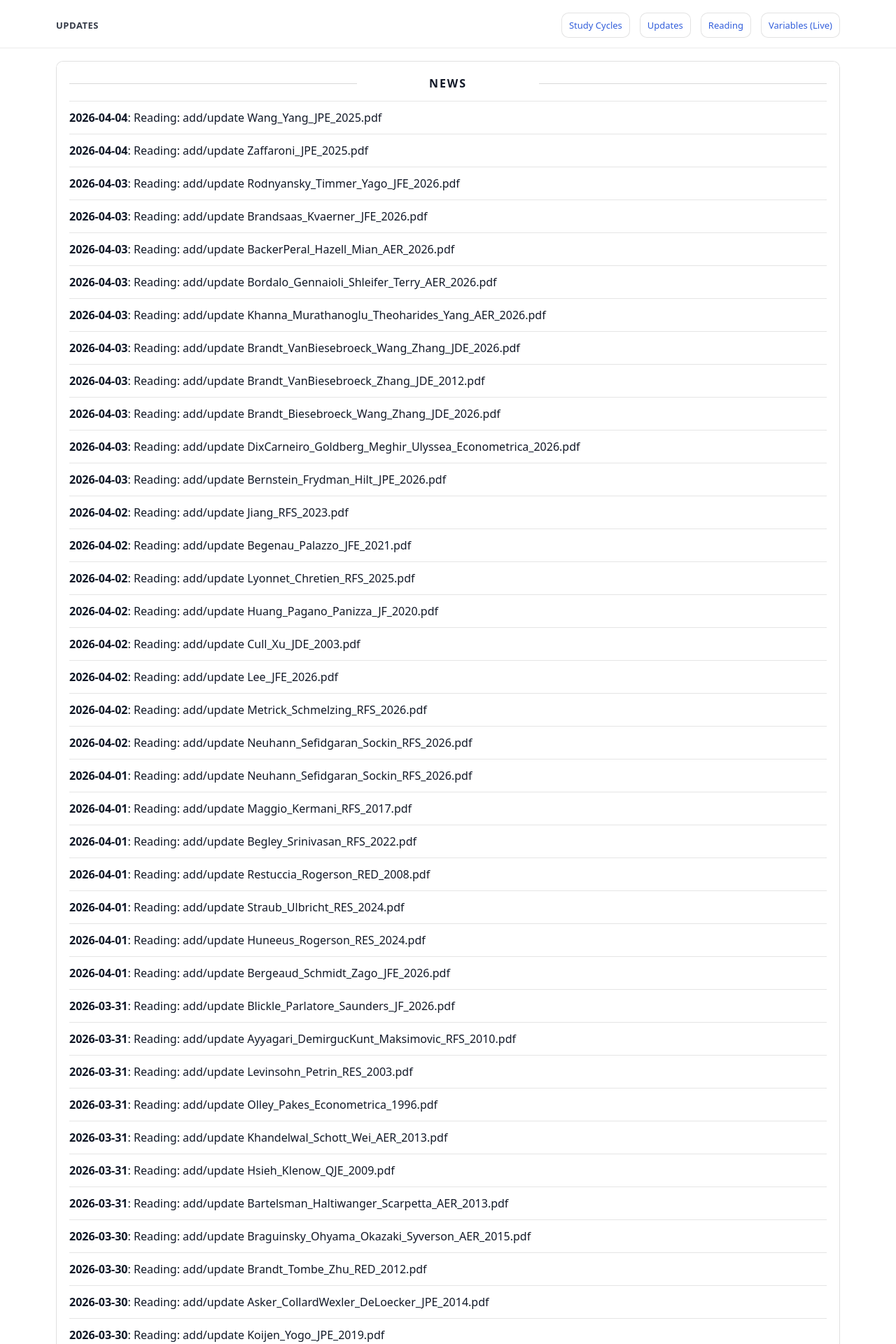
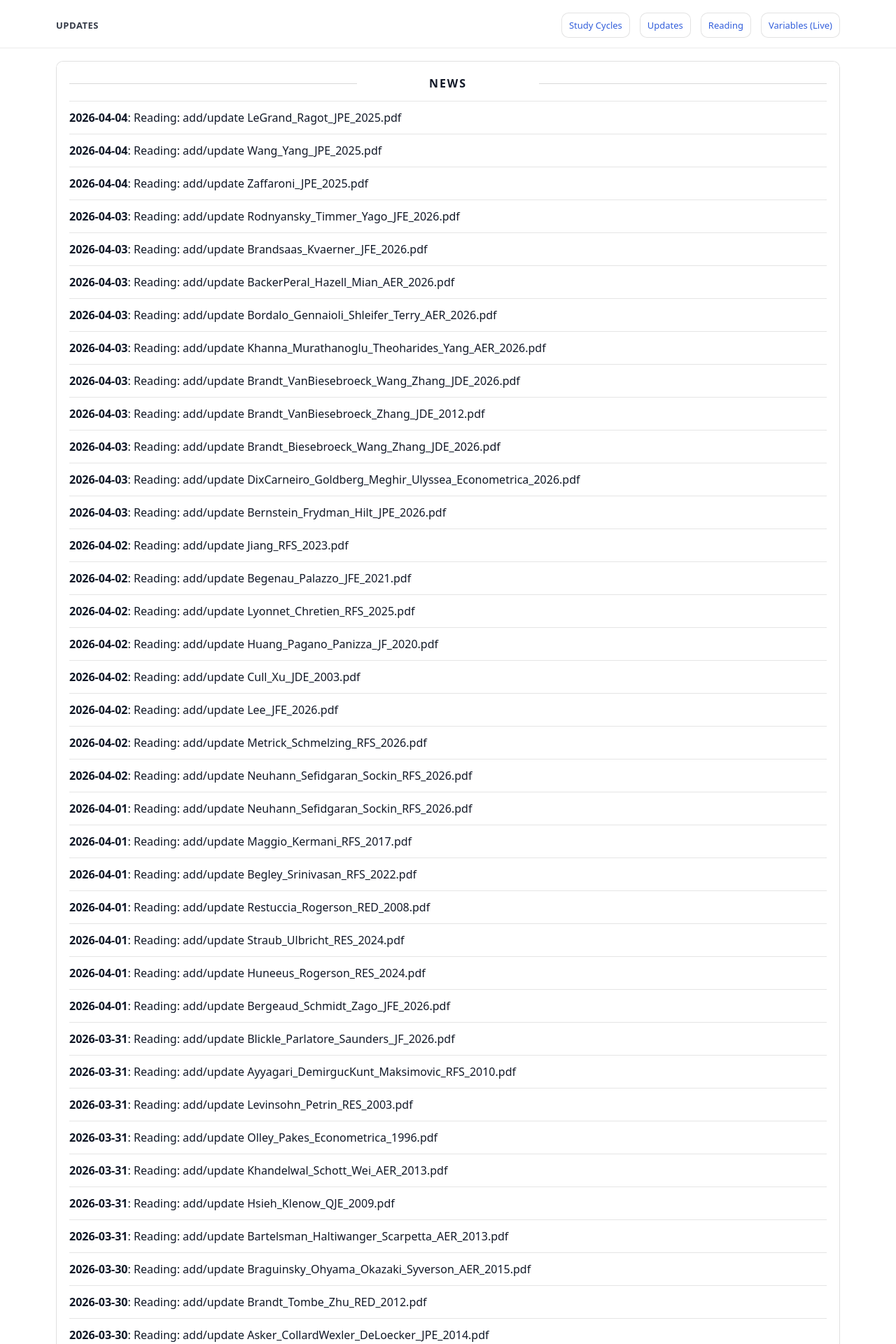
Before and after one commit to yaxinzn/study-archive, a Jekyll site: the page built from updates/index.md, in a window 1280 px wide. Shown: the top 1920 px of the page at 70% size. Built offline with Jekyll 4.4.1, drawn with Linux system fonts in a browser that asks for light colours; some of the changed text lies outside the part shown.

Commit message:
chore: update NEWS feed

```diff
--- a/_data/news.yml
+++ b/_data/news.yml
@@ -1,4 +1,7 @@
 # Auto-generated update history (sorted newest -> oldest). Do not edit manually.
+- ts: "1775246999"
+  date: "2026-04-04"
+  title: "Reading: add/update LeGrand_Ragot_JPE_2025.pdf"
 - ts: "1775246573"
   date: "2026-04-04"
   title: "Reading: add/update Wang_Yang_JPE_2025.pdf"
```
